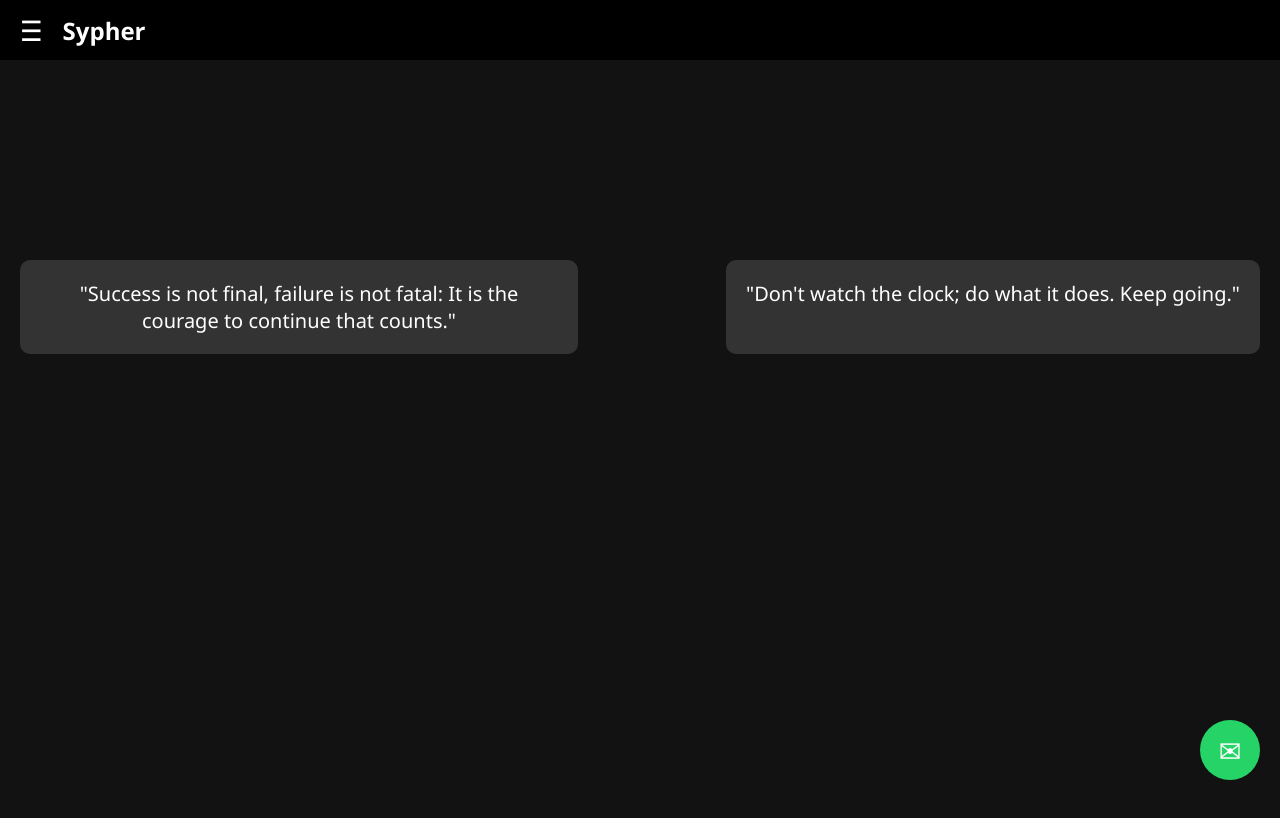
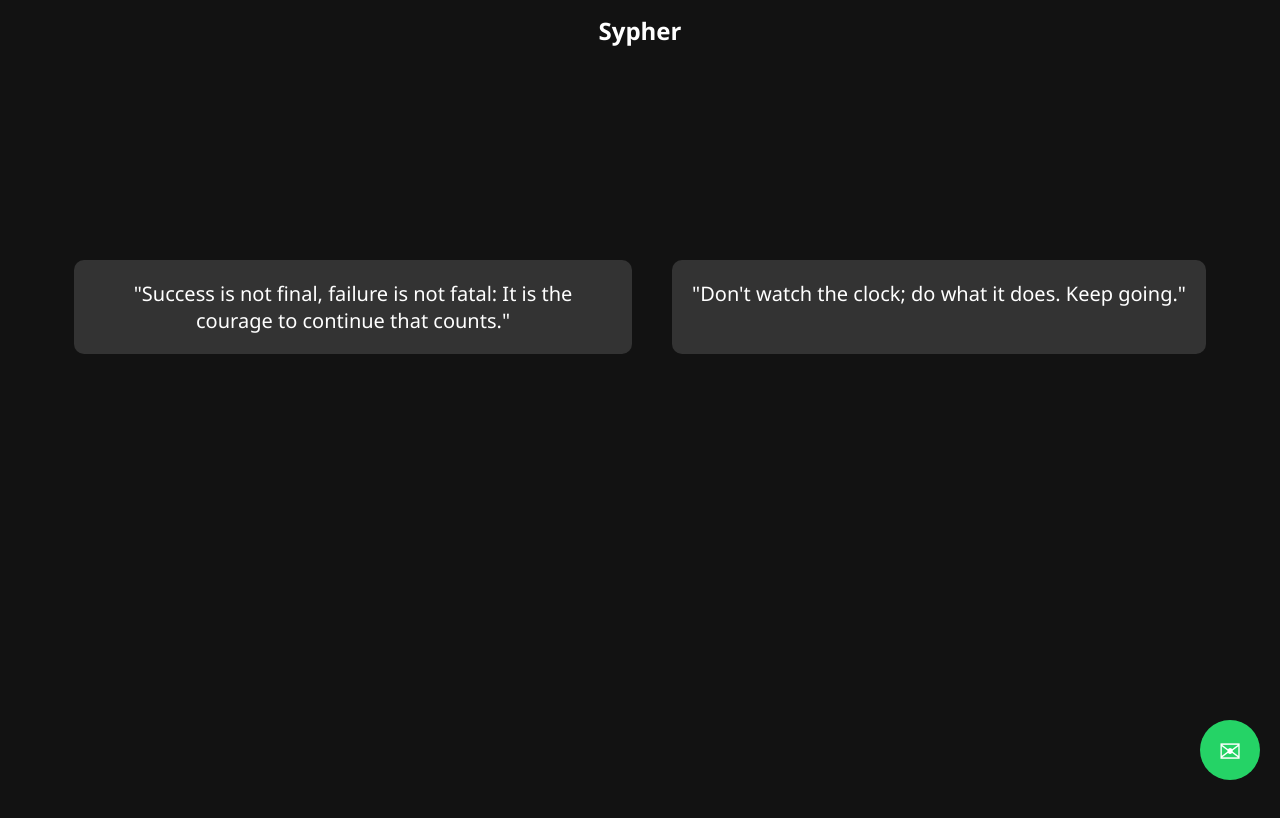
Before and after one commit to xSypher/Sypher, a plain HTML site: page index.html in a window 1280 px wide. Drawn offline with Linux system fonts and the light colour scheme.

Commit message:
Update index.html

```diff
--- a/index.html
+++ b/index.html
@@ -20,11 +20,12 @@
       height: 60px;
       display: flex;
       align-items: center;
+      justify-content: center;
       padding: 0 20px;
       position: fixed;
       width: 100%;
       top: 0;
-      background-color: #000;
+      background-color: #121212;
       z-index: 100;
     }
     .menu-icon {
@@ -34,7 +35,8 @@
     .sypher-title {
       font-size: 24px;
       font-weight: bold;
-      margin-left: 20px;
+      color: #fff;
+      text-align: center;
     }
     .sidebar {
       position: fixed;
@@ -102,9 +104,9 @@
     }
     .quote-container {
       display: flex;
-      justify-content: space-between;
+      justify-content: center;
+      gap: 40px;
       margin-top: 100px;
-      flex-wrap: wrap;
     }
     .quote {
       font-size: 20px;
@@ -123,7 +125,6 @@
 </head>
 <body>
   <header>
-    <div class="menu-icon" onclick="toggleSidebar()">&#9776;</div>
     <div class="sypher-title">Sypher</div>
   </header>  <div class="sidebar" id="sidebar">
     <div class="close-sidebar" onclick="toggleSidebar()">&larr;</div>
```
